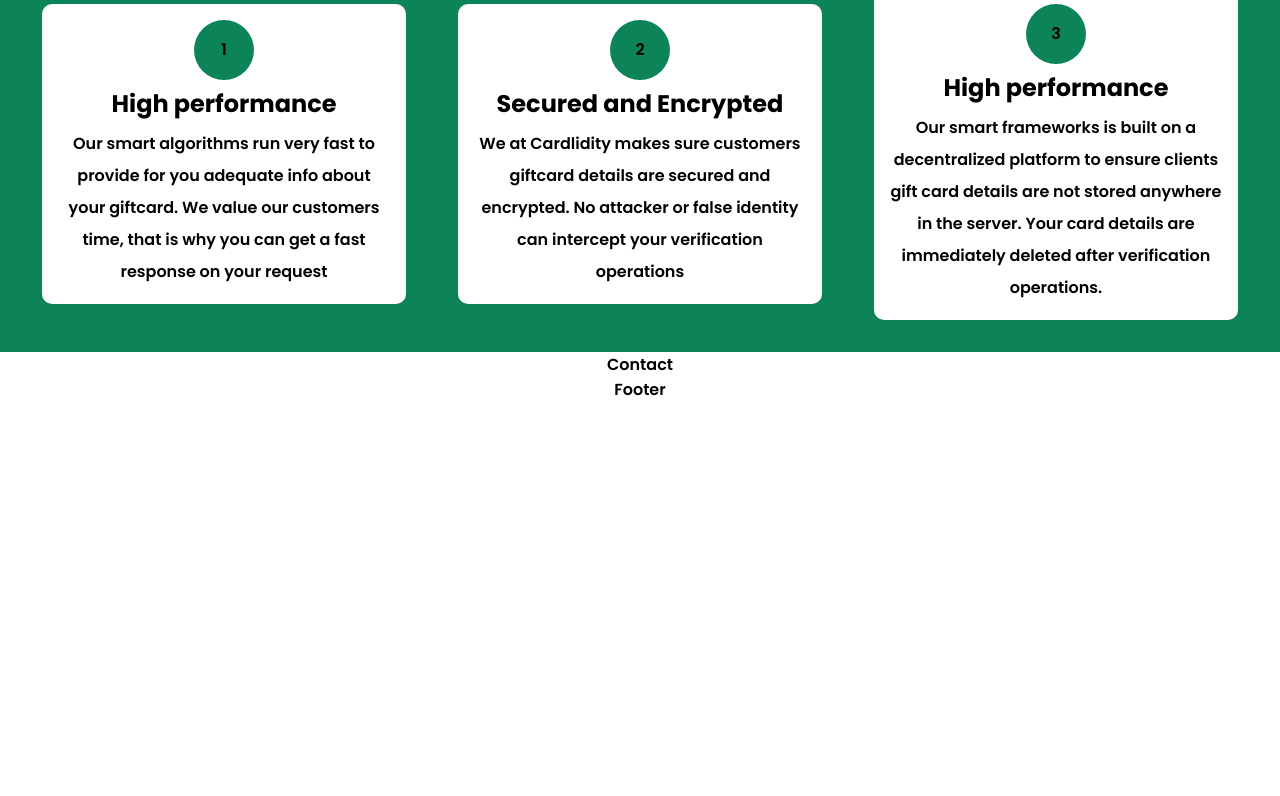
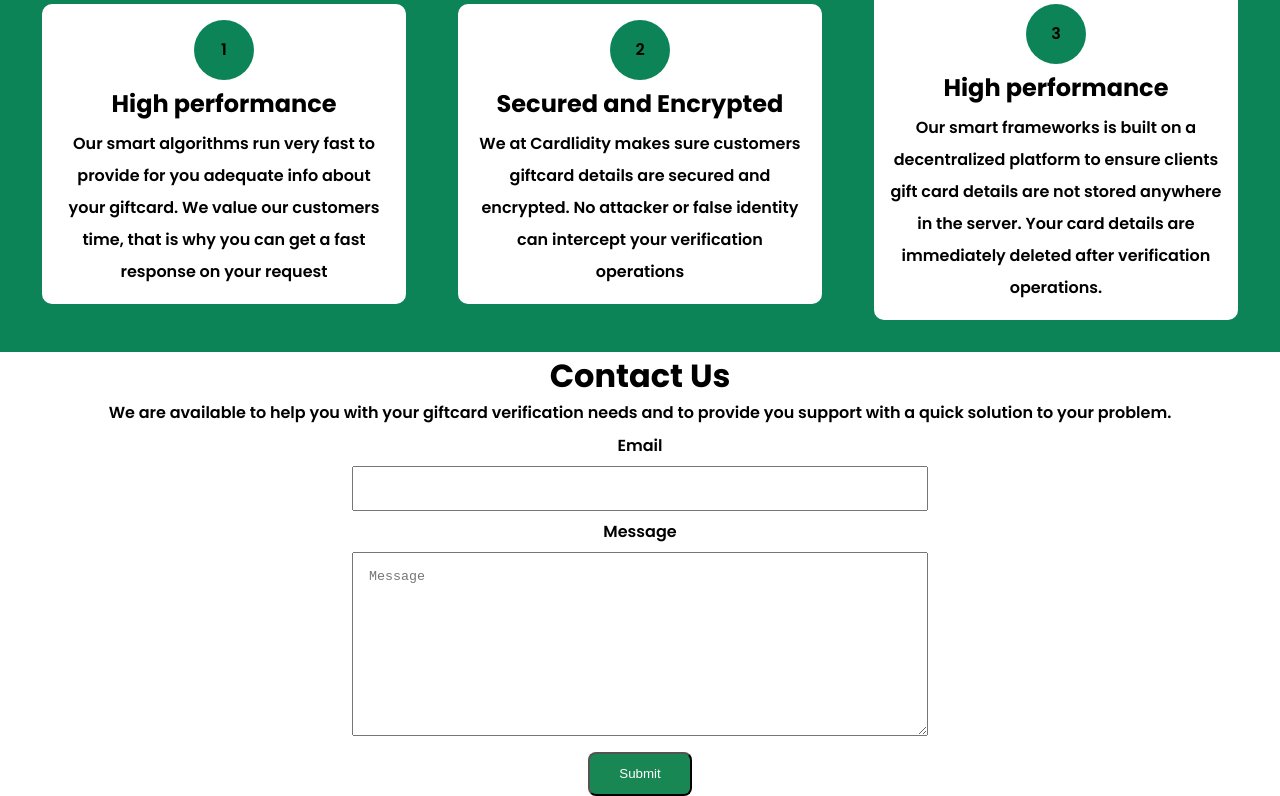
Before and after one commit to OMOLADESUNDAY/cardlidity, a React (Create React App) app: page / in a window 1280 px wide. Shown: the part 1808-2604 px from the top of the page. Before the commit the page ends 2210 px from the top, so only its background shows below. Built offline with nearby package versions, Linux system fonts and the light colour scheme.

Commit message:
contact page

```diff
--- a/src/components/Contact.js
+++ b/src/components/Contact.js
@@ -1,8 +1,20 @@
 import React from 'react'
-
+import './contact.css'
 const Contact = () => {
   return (
-    <div>Contact</div>
+    <div className='contactContainer'>
+    <h1 className='contacttext'>Contact Us</h1>
+    <p className='contacttext'>We are available to help you with your giftcard verification needs and to provide you support with a quick solution to your problem.</p>
+    <section className='innercontactcontainer'>
+     <form action="" className='helpForm'>
+      <label htmlFor="email">Email</label>
+      <input type="email" required id='email' className='email'/>
+      <label htmlFor="message">Message</label>
+      <textarea name="" required id="message" placeholder='Message' className='message' cols="30" rows="10"></textarea>
+      <button type='submit' className='messagebtn' >Submit</button>
+     </form>
+    </section>
+  </div>
   )
 }
 
--- a/src/components/Footer.js
+++ b/src/components/Footer.js
@@ -2,7 +2,9 @@
 
 const Footer = () => {
   return (
-    <div>Footer</div>
+    <div>
+
+    </div>
   )
 }
 
--- a/src/components/contact.css
+++ b/src/components/contact.css
@@ -0,0 +1,45 @@
+.contacttext{
+    text-align: center;
+
+}
+.innercontactcontainer{
+    width: 90%;
+    margin: auto;
+}
+.helpForm{
+    display: flex;
+    flex-direction: column;
+}
+.email{
+    width: 50%;
+    padding: 0.8rem 1.2rem;
+    margin: auto;
+
+}
+.message{
+    width: 50%;
+    margin: auto;
+    padding: 1rem;
+}
+.messagebtn{
+    padding: 0.8rem 1.8rem;
+    width: fit-content;
+    margin: auto;
+    margin-top: 1rem;
+    background-color: #198754;
+    border-radius: 8px;
+    color: #fff;
+    cursor: pointer;
+}
+.helpForm >label{
+    margin: auto;
+    padding: 0.5rem;
+}
+@media screen and (max-width:768px) {
+    .email{
+        width: 90%;
+    }
+    .message{
+        width: 90%;
+    }
+}
```
